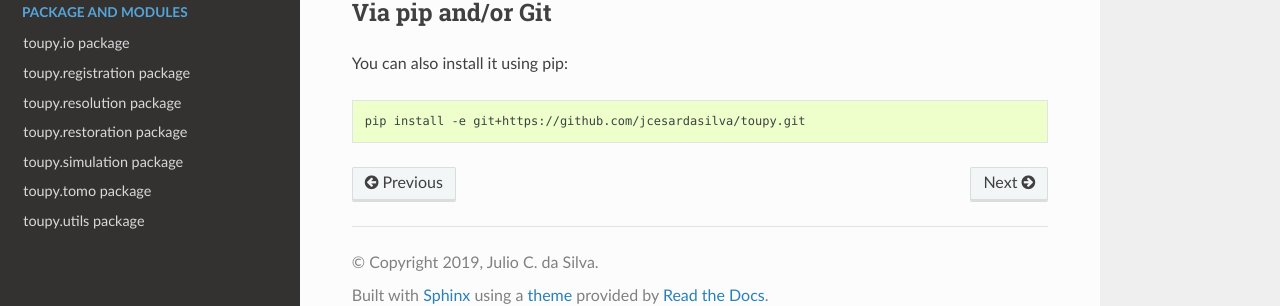
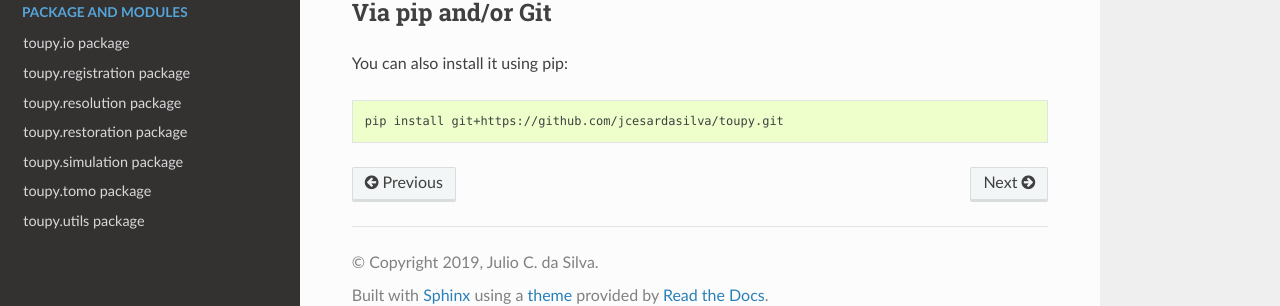
Before and after one commit to jcesardasilva/toupy, a Sphinx documentation site: the page built from docs/source/installing.rst, in a window 1280 px wide and 976 px high. Shown: the part 644-950 px from the top of the window. Built offline with Sphinx 7.4.7 and the Read the Docs theme 2.0.0, drawn with Linux system fonts in a browser that asks for light colours.

```diff
--- a/docs/source/installing.rst
+++ b/docs/source/installing.rst
@@ -34,4 +34,4 @@ You can also install it using pip:
 
 .. code-block:: shell
 
-    pip install -e git+https://github.com/jcesardasilva/toupy.git
+    pip install git+https://github.com/jcesardasilva/toupy.git
```
